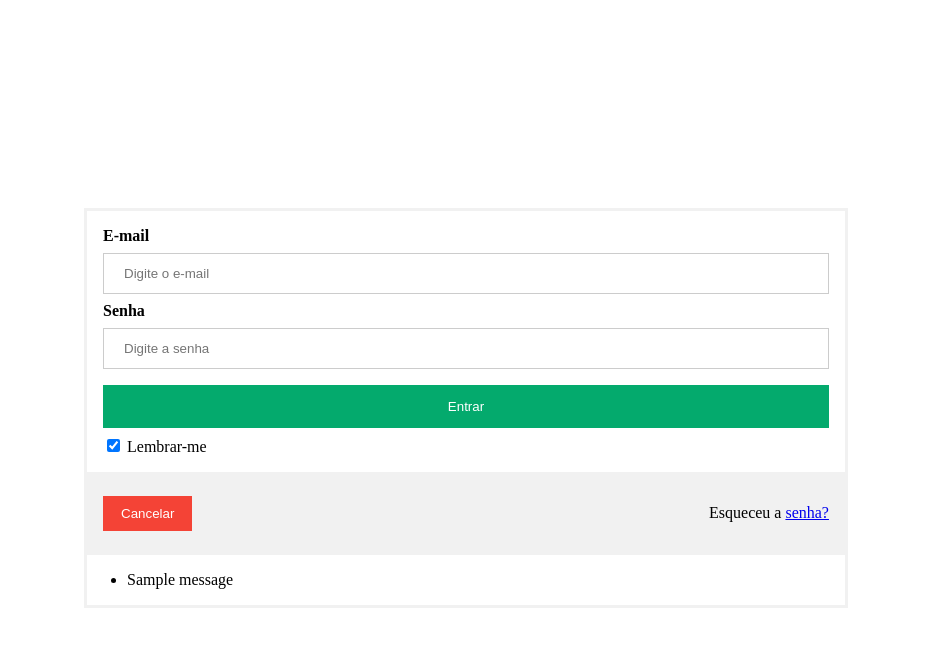
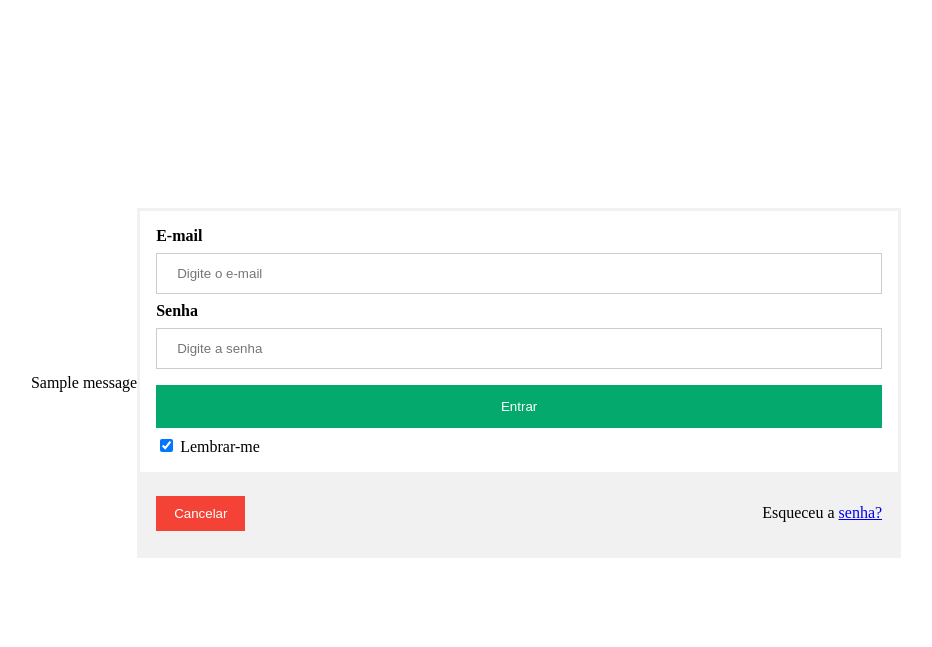
Before and after one commit to orafaeldantas/habit-tracker, a Flask app: page /login in a window 1280 px wide. Shown: the top 647 px of the page, without its empty margins (174-1106 px from the left). Run offline with Flask 3, Linux system fonts and the light colour scheme; tables that the repository leaves empty hold one stand-in row (values such as "Sample post"); one stand-in notice (Sample message) is shown.

Commit message:
refactor: change login template to jinja and base.html

```diff
--- a/static/css/login.css
+++ b/static/css/login.css
@@ -55,7 +55,7 @@
   }
 
   /* Add padding to containers */
-  .container {
+  .containerLogin{
     padding: 16px;
   }
 
--- a/templates/base.html
+++ b/templates/base.html
@@ -4,7 +4,10 @@
     <meta charset="UTF-8">
     <meta name="viewport" content="width=device-width, initial-scale=1.0">
     <title>{% block title %}{% endblock %}</title>
-    <link rel="stylesheet" href="{{ url_for('static', filename='css/dashboard.css') }}">
+    <link rel="stylesheet" href="{{ url_for('static', filename='css/global.css') }}">
+
+    {% block styles %}{% endblock %}
+
 </head>
 <body>
     {% block flash_messages %}
--- a/templates/login.html
+++ b/templates/login.html
@@ -1,15 +1,16 @@
-<!DOCTYPE html>
-<html lang="pt-br">
-<head>
-    <meta charset="UTF-8">
-    <meta name="viewport" content="width=device-width, initial-scale=1.0">
-    <title>Login</title>
 
+  {% extends "base.html" %}
+
+  {% block title %}Login{% endblock %}
+
+  {% block styles %}
     <link rel="stylesheet" href="{{ url_for('static', filename='css/login.css') }}">
-</head>
-<body>
+  {% endblock %}
+
+  {% block content %}
+
     <form action="{{ url_for('login_user') }}" method="post">
-        <div class="container">
+        <div class="containerLogin">
           <label for="email"><b>E-mail</b></label>
           <input type="text" placeholder="Digite o e-mail" name="email" required>
 
@@ -22,19 +23,10 @@
           </label>
         </div>
 
-        <div class="container" style="background-color:#f1f1f1">
+        <div class="containerLogin" style="background-color:#f1f1f1">
           <button type="button" class="cancelbtn">Cancelar</button>
           <span class="psw">Esqueceu a <a href="#">senha?</a></span>
         </div>
-        {% with messages = get_flashed_messages(with_categories=true) %}
-          {% if messages %}
-              <ul class=flashes>
-                  {% for category, message in messages %}
-                      <li class="{{ category }}">{{ message }}</li>
-                  {% endfor %}
-              </ul>
-          {% endif %}
-        {% endwith %}
-      </form>
-</body>
-</html>
+    </form>
+
+  {% endblock %}
```
Also changed, not shown: static/css/global.css (added).
